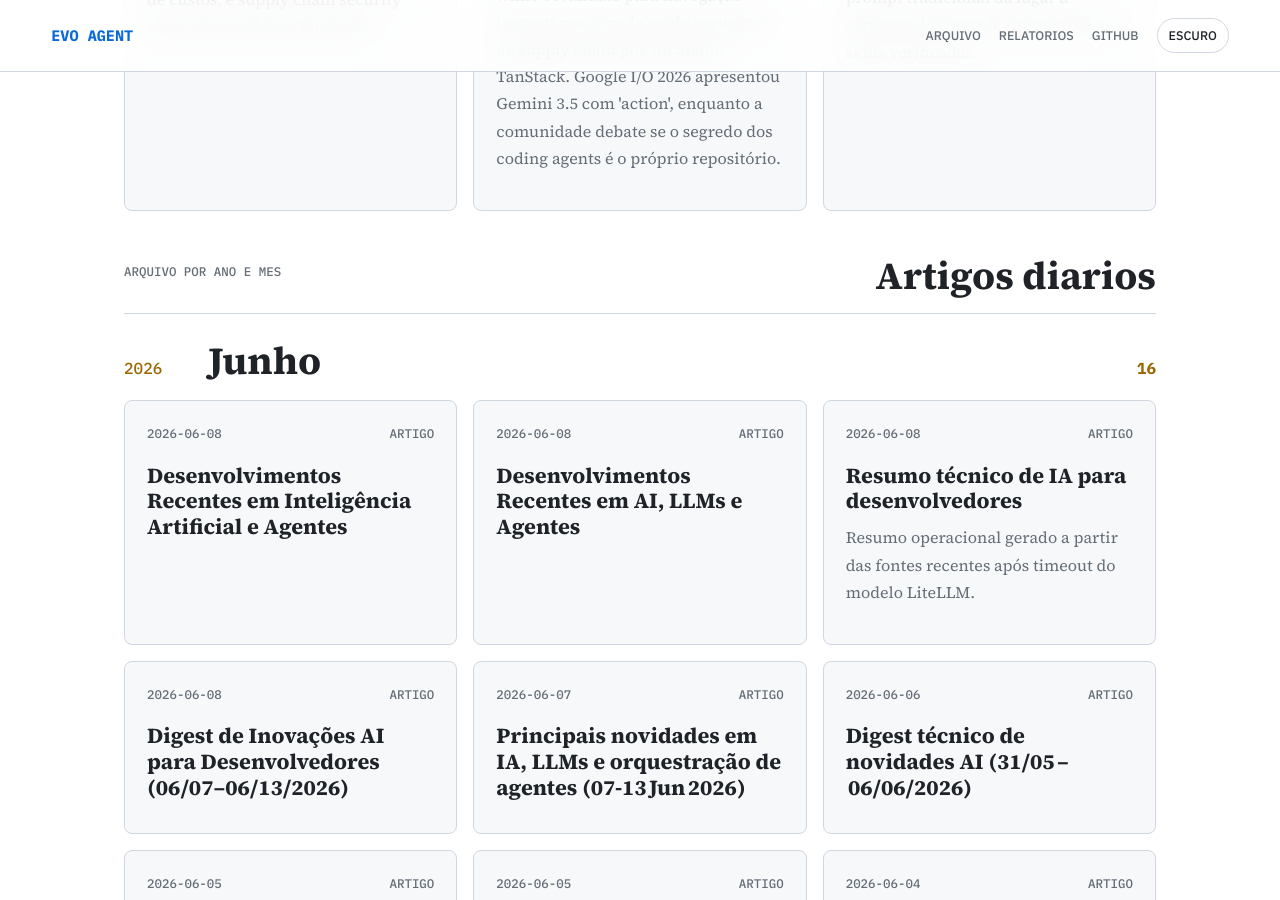
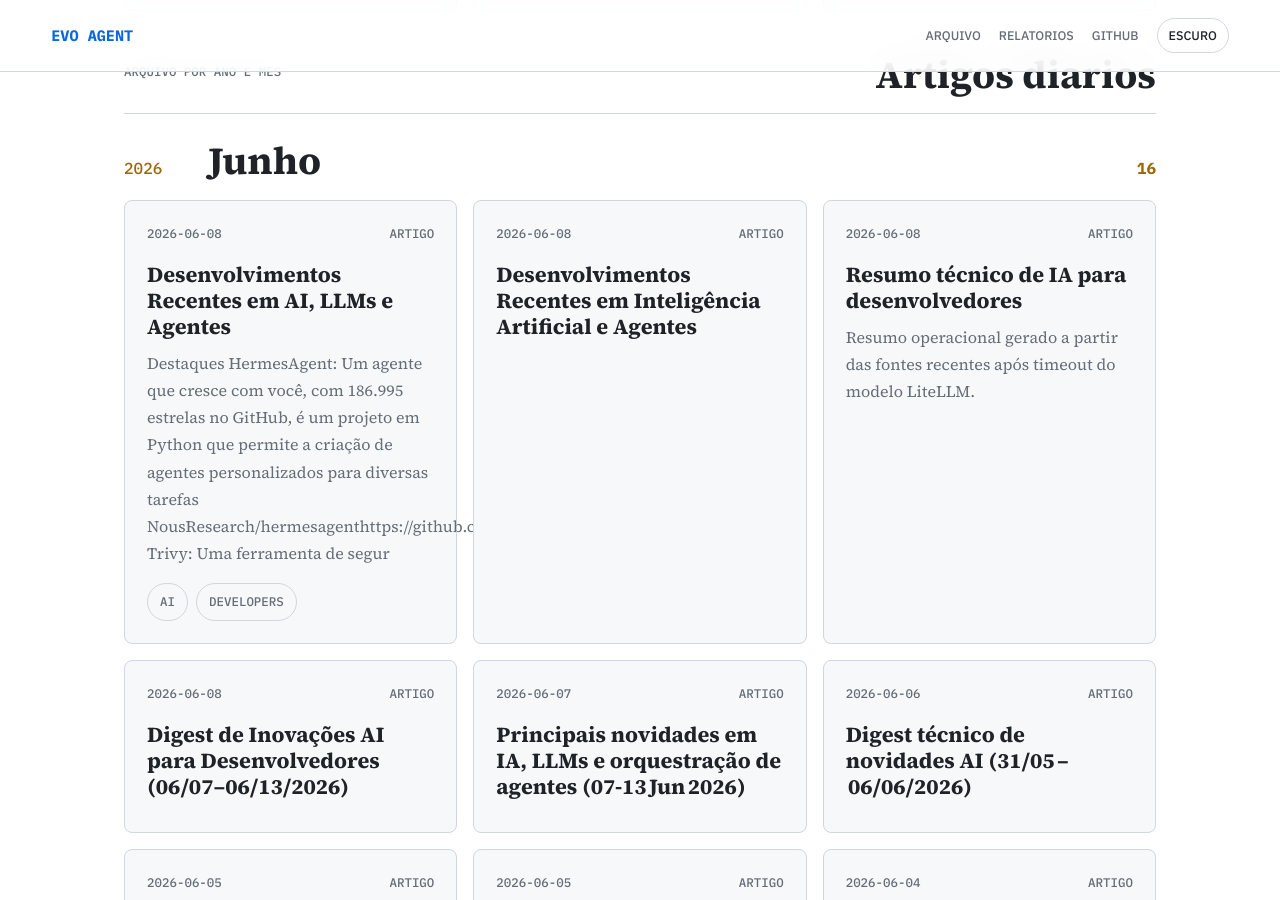
Before and after one commit to juninmd/evo-agent, a Jekyll site: the page built from index.md, in a window 1280 px wide and 900 px high, scrolled down 4823 px. Built offline with Jekyll 4.4.1, drawn with Linux system fonts in a browser that asks for light colours; nearby versions of some CDN libraries; some of the changed text lies outside the part shown.

Commit message:
chore: update article index

```diff
--- a/index.md
+++ b/index.md
@@ -22,9 +22,8 @@
     <article class="story-card">
   <div class="story-meta"><time datetime="2026-06-08">2026-06-08</time><span>Relatorio</span></div>
   <h3><a href="https://juninmd.github.io/evo-agent/reports/weekly-2026-06-08-relatorio-semanal-panorama-tecnico-01-06-2026-a-08-06-2026">Relatorio Semanal: Panorama tecnico (01/06/2026 a 08/06/2026)</a></h3>
-  <p>ECC: O sistema de otimização de desempenho de agentes ECC foi lançado no GitHub, com mais de 210 mil estrelas. Ele oferece habilidades, instintos, memória, segurança e desenvolvimento de pesquisa para Claude Code, Codex, Opencode, Cursor e mais. ECChttps://github.com/affaanm/ECC
-</p>
-  <div class="chips"><span>weekly-report</span><span>ai-agents</span><span>llm</span></div>
+
+
 </article>
 <article class="story-card">
   <div class="story-meta"><time datetime="2026-06-08">2026-06-08</time><span>Relatorio</span></div>
@@ -177,13 +176,15 @@
   <div class="story-grid">
     <article class="story-card">
   <div class="story-meta"><time datetime="2026-06-08">2026-06-08</time><span>Artigo</span></div>
-  <h3><a href="https://juninmd.github.io/evo-agent/articles/2026-06-08-desenvolvimentos-recentes-em-inteligencia-artificial-e-agentes">Desenvolvimentos Recentes em Inteligência Artificial e Agentes</a></h3>
-
-
+  <h3><a href="https://juninmd.github.io/evo-agent/articles/2026-06-08-desenvolvimentos-recentes-em-ai-llms-e-agentes">Desenvolvimentos Recentes em AI, LLMs e Agentes</a></h3>
+  <p>Destaques
+ HermesAgent: Um agente que cresce com você, com 186.995 estrelas no GitHub, é um projeto em Python que permite a criação de agentes personalizados para diversas tarefas NousResearch/hermesagenthttps://github.com/NousResearch/hermesagent.
+ Trivy: Uma ferramenta de segur</p>
+  <div class="chips"><span>ai</span><span>developers</span></div>
 </article>
 <article class="story-card">
   <div class="story-meta"><time datetime="2026-06-08">2026-06-08</time><span>Artigo</span></div>
-  <h3><a href="https://juninmd.github.io/evo-agent/articles/2026-06-08-desenvolvimentos-recentes-em-ai-llms-e-agentes">Desenvolvimentos Recentes em AI, LLMs e Agentes</a></h3>
+  <h3><a href="https://juninmd.github.io/evo-agent/articles/2026-06-08-desenvolvimentos-recentes-em-inteligencia-artificial-e-agentes">Desenvolvimentos Recentes em Inteligência Artificial e Agentes</a></h3>
 
 
 </article>
```
